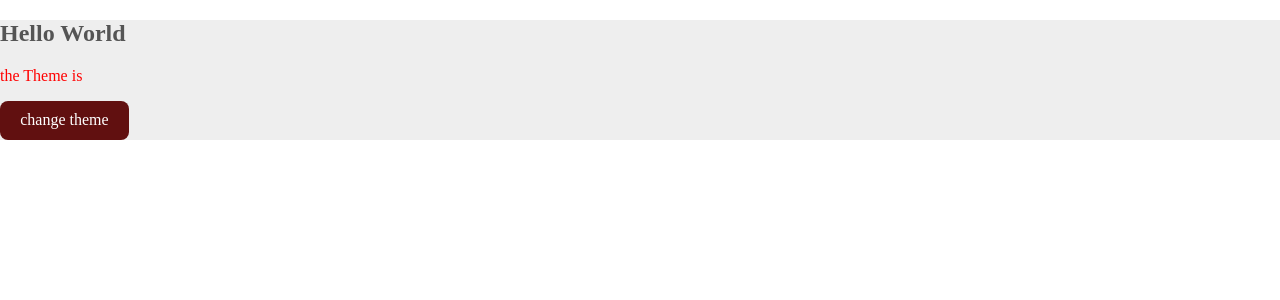
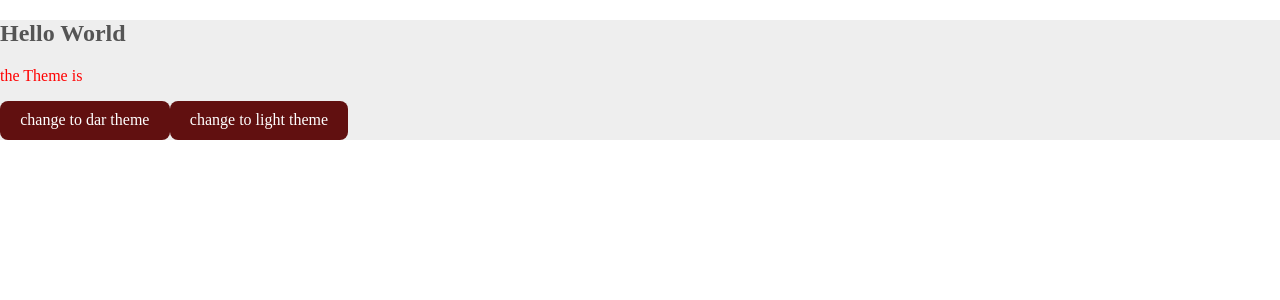
Before and after one commit to CherishShed/useContextLearning, a React (Vite) app: page / in a window 1280 px wide. Shown: the top 300 px of the page. Built offline with nearby package versions, Linux system fonts and the light colour scheme.

Commit message:
added reducers

```diff
--- a/src/components/Home.jsx
+++ b/src/components/Home.jsx
@@ -2,17 +2,20 @@ import React, { useState, useContext } from "react";
 import { ThemeContext, TextColor } from "../contexts/ThemeContext";
 
 function Home() {
-    const { isLightTheme, light, dark, setTheme } = useContext(ThemeContext)
-    const currentTheme = isLightTheme ? light : dark;
+    const { theme, dispatchTheme } = useContext(ThemeContext)
     const { color, setColor } = useContext(TextColor);
     return (
-        <div style={{ background: currentTheme.bg }}>
-            <h2 style={{ color: currentTheme.syntax }}>Hello World</h2>
+        <div style={{ background: theme.bg }}>
+            <h2 style={{ color: theme.syntax }}>Hello World</h2>
             <p style={{ color: color }}>the Theme is </p>
             <button onClick={(e) => {
-                setTheme(!isLightTheme)
+                dispatchTheme({ type: "DARK_THEME" })
                 setColor("blue")
-            }}>change theme</button>
+            }}>change to dar theme</button>
+            <button onClick={(e) => {
+                dispatchTheme({ type: "DARK_THEME" })
+                setColor("blue")
+            }}>change to light theme</button>
 
         </div>
     )
--- a/src/contexts/ThemeContext.jsx
+++ b/src/contexts/ThemeContext.jsx
@@ -1,19 +1,25 @@
-import React, { createContext, useState } from "react";
+import React, { createContext, useState, useReducer } from "react";
 
 export const ThemeContext = createContext();
 export const TextColor = createContext();
 function ThemeContextProvider(props) {
 
-    const [theme, setTheme] = useState(true)
-    const value = {
-        isLightTheme: theme,
-        light: { syntax: "#555", ui: "#ddd", bg: "#eee" },
-        dark: { syntax: "#ddd", ui: "#333", bg: "#555" },
-        setTheme
+    const themeReducer = (state, action) => {
+        switch (action.type) {
+            case "LIGHT_THEME":
+                return { ...state, syntax: "#555", ui: "#ddd", bg: "#eee" }
+
+            case "DARK_THEME":
+                return { ...state, syntax: "#ddd", ui: "#333", bg: "#555" }
+            default:
+                return state
+        }
     }
-
+    const [theme, dispatchTheme] = useReducer(themeReducer, {
+        syntax: "#555", ui: "#ddd", bg: "#eee"
+    })
     return (
-        <ThemeContext.Provider value={{ ...value }}>
+        <ThemeContext.Provider value={{ theme, dispatchTheme }}>
             {props.children}
         </ThemeContext.Provider>
     )
```
